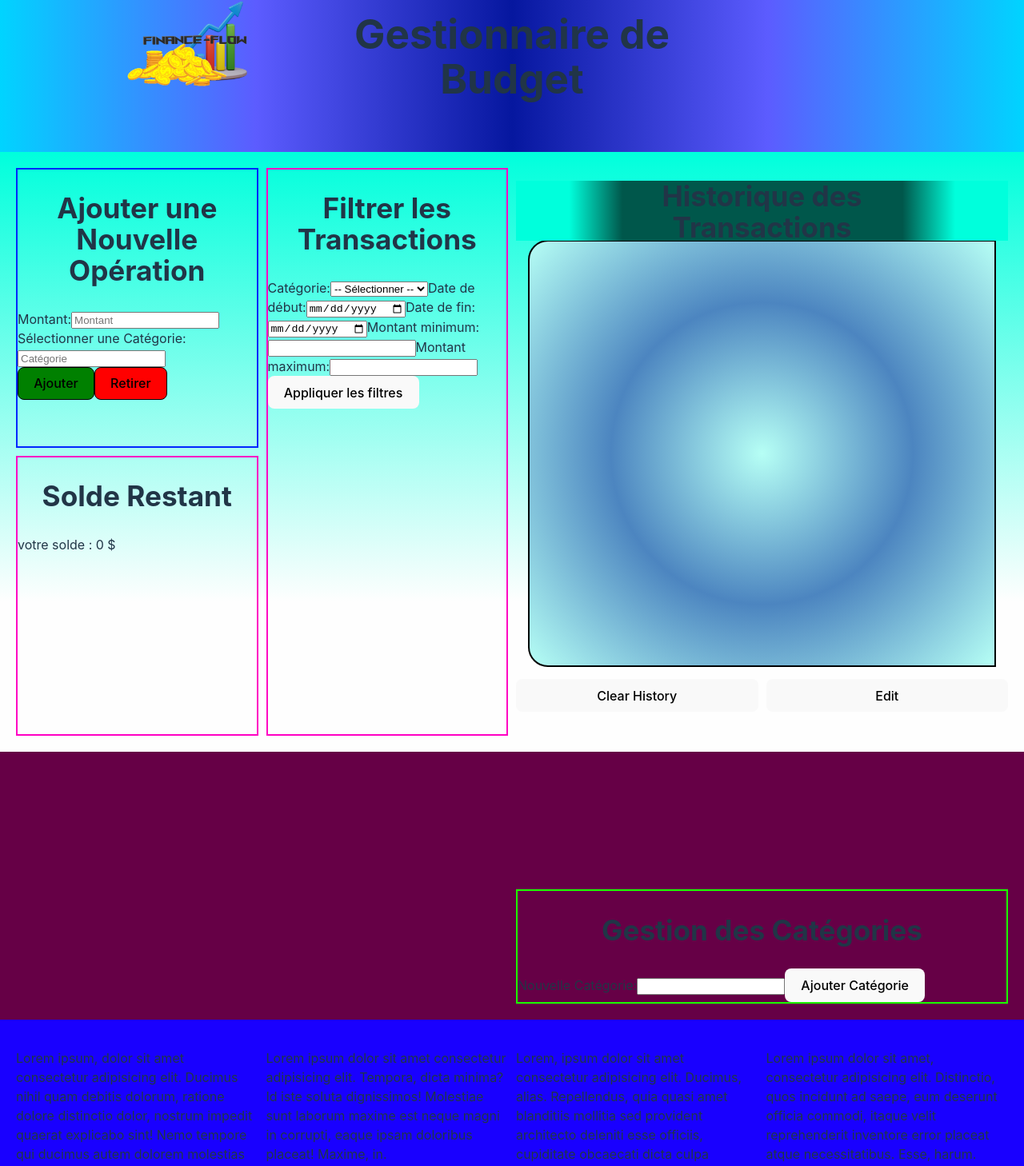
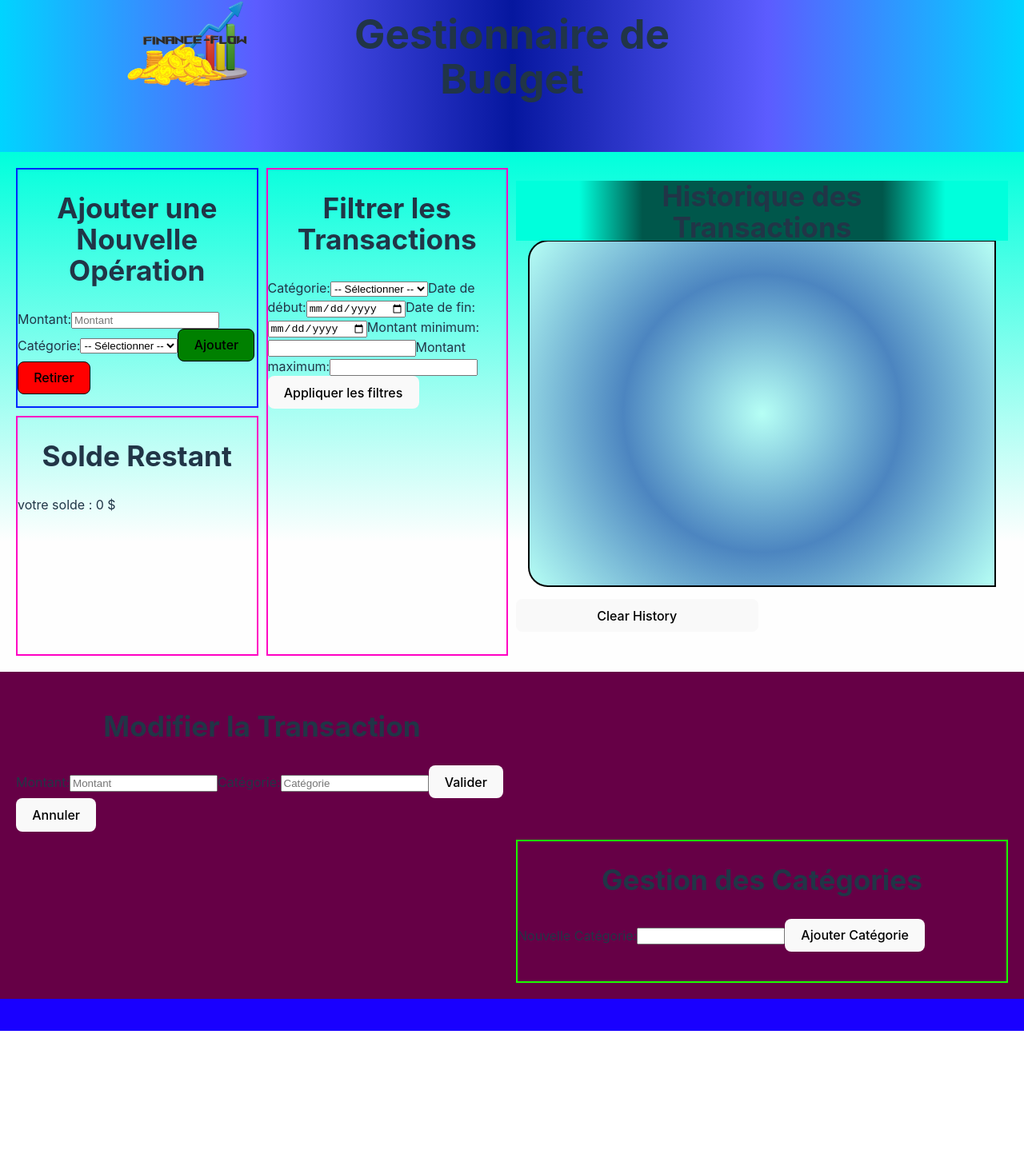
Before and after one commit to bruno-jimenez/finance-flow, a React (Vite) app in the folder FinanceFlow/: page / in a window 1280 px wide. Shown: the part 100-1558 px from the top of the page at 80% size. After the commit the page ends 1389 px from the top, so only its background shows below. Built offline with nearby package versions, Linux system fonts and the light colour scheme.

Commit message:
adding all files update

```diff
--- a/FinanceFlow/src/App.jsx
+++ b/FinanceFlow/src/App.jsx
@@ -1,16 +1,18 @@
-import React, { useState } from 'react';
+import { useState } from 'react';
+
 import AddNewOperation from './component/AddNewOperation';
 import TransactionLogs from './component/TransactionLogs';
 import HowMuch from './component/HowMuch';
 import ResponsiveComponent from './component/responsive';
 import TransactionDataFilter from './component/TransactionDataFilter';
 import DataCategorie from './component/DataCategorie';
+import TransactionData from './component/TransactionData';
 
 const App = () => {
   const [transactions, setTransactions] = useState([]);
-  const [categories, setCategories] = useState([]);  // Assurez-vous de mettre à jour cette liste en fonction de vos besoins
+  const [categories, setCategories] = useState([]);
+  const [selectedTransaction, setSelectedTransaction] = useState(null); // Ajout de la définition
 
-  // Fonction pour ajouter une nouvelle transaction
   const addTransaction = (newTransaction) => {
     setTransactions([...transactions, newTransaction]);
   };
@@ -19,31 +21,36 @@ const App = () => {
     setTransactions([]);
   };
 
-
   const addCategory = (category) => {
     setCategories([...categories, category]);
+  };
+
+  const updateTransaction = (updatedTransactions) => {
+    setTransactions(updatedTransactions);
+    setSelectedTransaction(null);
   };
 
   return (
     <ResponsiveComponent>
       <div>
-          <div className='Section-header'>
-            <img src="../logo.png" alt="Photo de plage vue du dessus" />
-            <h1 >Gestionnaire de Budget</h1>
-            <p id='un'></p>
-          </div>
+        <div className='Section-header'>
+          <img src="../logo.png" alt="Photo de plage vue du dessus" />
+          <h1>Gestionnaire de Budget</h1>
+          <p id='un'></p>
+        </div>
+
         <div className='Section-principale'>
           {/* Composant pour ajouter une nouvelle opération */}
-          <AddNewOperation addTransaction={addTransaction} />
+          <AddNewOperation addTransaction={addTransaction} categories={categories} />
 
           {/* Composant pour filtrer les transactions */}
           <TransactionDataFilter transactions={transactions} categories={categories} />
 
           {/* Utiliser le composant TransactionLogs pour afficher la liste des transactions et le solde restant */}
-          <TransactionLogs transactions={transactions} clearHistory={clearHistory}/>
+          <TransactionLogs transactions={transactions} clearHistory={clearHistory} updateTransaction={updateTransaction} />
 
           {/* Utiliser le composant TransactionLogs pour afficher la liste des transactions et le solde restant */}
-          <HowMuch transactions={transactions}/>
+          <HowMuch transactions={transactions} />
         </div>
 
         <div className='Section-secondaire'>
@@ -51,22 +58,16 @@ const App = () => {
           {/* Composant DataCategorie pour gérer les catégories */}
           <DataCategorie categories={categories} addCategory={addCategory} />
 
+          {/* Composant TransactionData*/}
+          <TransactionData selectedTransaction={selectedTransaction} onUpdate={(updatedTransaction) =>
+          {updateTransaction(transactions.map(t => (t === selectedTransaction ? updatedTransaction : t)));}}
+          onCancel={() => setSelectedTransaction(null)}/>
+
         </div>
 
         <div className='Section-footer'>
-          <p>Lorem ipsum, dolor sit amet consectetur adipisicing elit. Ducimus nihil quam debitis dolorum,
-          ratione dolore distinctio dolor, nostrum impedit quaerat explicabo sint! Nemo tempore qui ducimus autem dolorem molestias perspiciatis?</p>
+          {/* Votre contenu de pied de page */}
 
-          <p>Lorem ipsum dolor sit amet consectetur adipisicing elit. Tempora, dicta minima?
-          Id iste soluta dignissimos! Molestiae sunt laborum maxime est neque magni in corrupti, eaque ipsam doloribus placeat! Maxime, in.</p>
-
-          <p>Lorem, ipsum dolor sit amet consectetur adipisicing elit. Ducimus, alias. Repellendus,
-          quia quasi amet blanditiis mollitia sed provident architecto deleniti esse officiis,
-          cupiditate obcaecati dicta culpa laudantium ipsam aperiam fuga.</p>
-
-          <p>Lorem ipsum dolor sit amet, consectetur adipisicing elit. Distinctio, quos incidunt ad saepe,
-          eum deserunt officia commodi, itaque velit reprehenderit inventore error placeat atque necessitatibus.
-          Esse, harum. Dicta, eaque itaque.</p>
         </div>
 
       </div>
--- a/FinanceFlow/src/CSS/index.css
+++ b/FinanceFlow/src/CSS/index.css
@@ -34,6 +34,17 @@ body {
 
 }
 
+body::-webkit-scrollbar-thumb{
+
+  color: gainsboro;
+
+}
+
+body::-webkit-scrollbar-thumb {
+
+  color: #5d5d5d;
+
+}
 
 button {
 
@@ -75,6 +86,12 @@ button:focus-visible {
   }
 }
 
+hr {
+
+  border-width: 0px;
+
+}
+
 .responsive-container.wide-format {
 
 
@@ -112,7 +129,7 @@ div[class*="principale"] {
 
   display: grid;
   grid-template-columns: repeat(4, 1fr);
-  grid-template-rows: repeat(2, 350px);
+  grid-template-rows: repeat(2, 300px);
   grid-gap: 10px;
   background: rgb(0,255,220);
   background: linear-gradient(180deg, rgba(0,255,220,1) 0% ,
@@ -248,7 +265,7 @@ div[class*="logs"] {
 .title-logs {
 
   display: grid;
-  grid-template-columns: 1fr 350px 1fr;
+  grid-template-columns: 1fr 300px 1fr;
   height: 75px;
 
 
@@ -309,7 +326,7 @@ height: 75px;
 
 .transaction-list {
 
-    height: 500px;
+    height: 400px;
     overflow-y: scroll;
 
 }
@@ -321,7 +338,7 @@ height: 75px;
 }
 
 .transaction-list::-webkit-scrollbar-thumb {
-    background-color: #888; /* Couleur du bouton de défilement */
+    background-color: #ffffff; /* Couleur du bouton de défilement */
 }
 
 .transaction-list::-webkit-scrollbar-track {
@@ -335,6 +352,13 @@ height: 75px;
   padding: 10px;
   border-radius: 15%;
   background-color: #5d5d5d;
+
+
+}
+
+.p-log {
+
+  margin: 0px;
 
 }
 
--- a/FinanceFlow/src/component/AddNewOperation.jsx
+++ b/FinanceFlow/src/component/AddNewOperation.jsx
@@ -1,43 +1,25 @@
 import React, { useState } from 'react';
 
-const AddNewOperation = ({ addTransaction }) => {
+const AddNewOperation = ({ addTransaction, categories }) => {
   const [amount, setAmount] = useState('');
   const [selectedCategory, setSelectedCategory] = useState('');
 
   const handleAddTransaction = (isPositive) => {
-    if (amount.trim() === '' || selectedCategory.trim() === '') {
-      // Gérer le cas où le montant ou la catégorie est vide
-      alert('Veuillez remplir le montant et sélectionner une catégorie.');
-      return;
-    }
-
-    // Déterminer si la transaction est positive ou négative
-    const transactionAmount = isPositive ? parseFloat(amount) : -parseFloat(amount);
-
-    // Obtenir la date
-    const currentDate = new Date();
-
-    // Formatage de la date
-    const formattedDate = `${currentDate.getDate()}/${currentDate.getMonth() + 1}/${currentDate.getFullYear()} ${currentDate.getHours()}:${currentDate.getMinutes()}:${currentDate.getSeconds()}`;
-
     // Votre logique pour ajouter la transaction avec amount, selectedCategory et selectedSubCategory
     addTransaction({
-      amount: transactionAmount,
+      amount: isPositive ? parseFloat(amount) : -parseFloat(amount),
       category: selectedCategory,
-      date: formattedDate,
       // Ajoutez d'autres informations supplémentaires si nécessaire
     });
 
     // Réinitialiser les états locaux
     setAmount('');
     setSelectedCategory('');
-
-    console.log('Transaction ajoutée:', transactionAmount, selectedCategory);
   };
 
   return (
     <div className="Operation-component">
-      <h2 id='Addop'>Ajouter une Nouvelle Opération</h2>
+      <h2>Ajouter une Nouvelle Opération</h2>
       <label>Montant:</label>
       <input
         type="text"
@@ -46,22 +28,29 @@ const AddNewOperation = ({ addTransaction }) => {
         placeholder="Montant"
       />
 
-      {/* Sélectionner une catégorie */}
-      <div>
-        <label>Sélectionner une Catégorie:</label>
-        <input
-          type="text"
-          value={selectedCategory}
-          onChange={(e) => setSelectedCategory(e.target.value)}
-          placeholder="Catégorie"
-        />
-      </div>
+      {/* Utiliser directement la liste de catégories */}
+      <label>Catégorie:</label>
+      <select
+        value={selectedCategory}
+        onChange={(e) => setSelectedCategory(e.target.value)}
+      >
+        <option value="">-- Sélectionner --</option>
+        {categories.map((category) => (
+          <option key={category} value={category}>
+            {category}
+          </option>
+        ))}
+      </select>
 
       {/* Ajouter la transaction (positive) */}
-      <button className='button' id='Add' onClick={() => handleAddTransaction(true)}>Ajouter</button>
+      <button className='button' id='Add' onClick={() => handleAddTransaction(true)}>
+        Ajouter
+      </button>
 
       {/* Ajouter la transaction (négative) */}
-      <button className='button' id='Del' onClick={() => handleAddTransaction(false)}>Retirer</button>
+      <button className='button' id='Del' onClick={() => handleAddTransaction(false)}>
+        Retirer
+      </button>
     </div>
   );
 };
--- a/FinanceFlow/src/component/HowMuch.jsx
+++ b/FinanceFlow/src/component/HowMuch.jsx
@@ -1,5 +1,3 @@
-//Solde restant
-
 import React from 'react';
 
 const HowMuch = ({ transactions }) => {
--- a/FinanceFlow/src/component/TransactionData.jsx
+++ b/FinanceFlow/src/component/TransactionData.jsx
@@ -1,10 +1,50 @@
-//Qualifier une transaction
+import React, { useState, useEffect } from 'react';
 
-function TransactionData() {
+const TransactionData = ({ selectedTransaction, onUpdate, onCancel }) => {
+  const [amount, setAmount] = useState('');
+  const [category, setCategory] = useState('');
 
+  useEffect(() => {
+    if (selectedTransaction) {
+      setAmount(String(selectedTransaction.amount));
+      setCategory(selectedTransaction.category);
+    }
+  }, [selectedTransaction]);
 
+  const handleUpdate = () => {
+    const updatedTransaction = {
+      ...selectedTransaction,
+      amount: parseFloat(amount),
+      category: category,
+      // Ajoutez d'autres informations supplémentaires si nécessaire
+    };
 
-}
+    onUpdate(updatedTransaction);
+  };
 
+  return (
+    <div className="TransactionData-container">
+      <h2>Modifier la Transaction</h2>
+      <label>Montant:</label>
+      <input
+        type="text"
+        value={amount}
+        onChange={(e) => setAmount(e.target.value)}
+        placeholder="Montant"
+      />
 
-export default TransactionData
+      <label>Catégorie:</label>
+      <input
+        type="text"
+        value={category}
+        onChange={(e) => setCategory(e.target.value)}
+        placeholder="Catégorie"
+      />
+
+      <button onClick={handleUpdate}>Valider</button>
+      <button onClick={onCancel}>Annuler</button>
+    </div>
+  );
+};
+
+export default TransactionData;
--- a/FinanceFlow/src/component/TransactionLogs.jsx
+++ b/FinanceFlow/src/component/TransactionLogs.jsx
@@ -1,7 +1,9 @@
-import React, { useRef, useEffect } from 'react';
+import React, { useRef, useEffect, useState } from 'react';
+import TransactionData from './TransactionData';
 
-const TransactionLogs = ({ transactions, clearHistory }) => {
+const TransactionLogs = ({ transactions, clearHistory, updateTransaction }) => {
   const transactionListRef = useRef(null);
+  const [selectedTransaction, setSelectedTransaction] = useState(null);
 
   useEffect(() => {
     // Faire défiler automatiquement vers le bas lorsque de nouvelles transactions sont ajoutées
@@ -20,6 +22,22 @@ const TransactionLogs = ({ transactions, clearHistory }) => {
     }
   };
 
+  const handleEditTransaction = (transaction) => {
+    // Mettre à jour la transaction sélectionnée
+    setSelectedTransaction(transaction);
+  };
+
+  const handleUpdateTransaction = (updatedTransaction) => {
+    // Mettre à jour la transaction dans la liste des transactions
+    const updatedTransactions = transactions.map((t) =>
+      t === selectedTransaction ? updatedTransaction : t
+    );
+    // Mettre à jour la liste des transactions dans le composant parent
+    updateTransaction(updatedTransactions);
+    // Réinitialiser la transaction sélectionnée
+    setSelectedTransaction(null);
+  };
+
   return (
     <div className="Transactionlogs-container">
       <div className="title-logs">
@@ -28,24 +46,27 @@ const TransactionLogs = ({ transactions, clearHistory }) => {
       <p id='trois'></p>
       </div>
       <div className="transaction-list" ref={transactionListRef}>
-        {transactions.slice(0, 18).reverse().map((transaction, index) => {
-          const adjustedIndex = transactions.length - 1 - index;
-          return (
-            <div key={adjustedIndex} className="transaction-item">
-              <p>Montant: {transaction.amount} $</p>
-              <p>Catégorie: {transaction.category}</p>
-              <p>Date: {transaction.date}</p>
-              {/* Ajoutez d'autres champs de saisie pour les informations supplémentaires si nécessaire */}
-              <hr />
-            </div>
-          );
-        })}
+        {transactions.slice(0, 9).map((transaction, index) => (
+          <div key={index} className="transaction-item">
+            <p>Montant: {transaction.amount} $</p>
+            <p>Catégorie: {transaction.category}</p>
+            <p>Date: {transaction.date}</p>
+            <button onClick={() => handleEditTransaction(transaction)}>Edit</button>
+            <hr />
+          </div>
+        ))}
       </div>
       <div className="button-container">
         <button onClick={handleClearHistory} id='clear'>Clear History</button>
-        <button id='edit'>Edit</button>
-        {/* Ajoutez d'autres boutons ou éléments de menu déroulant ici pour l'édition */}
       </div>
+
+      {selectedTransaction && (
+        <TransactionData
+          selectedTransaction={selectedTransaction}
+          onUpdate={handleUpdateTransaction}
+          onCancel={() => setSelectedTransaction(null)}
+        />
+      )}
     </div>
   );
 };
```
Also changed, not shown: FinanceFlow/src/component/DataCategorie.jsx (+6 -5 lines).
